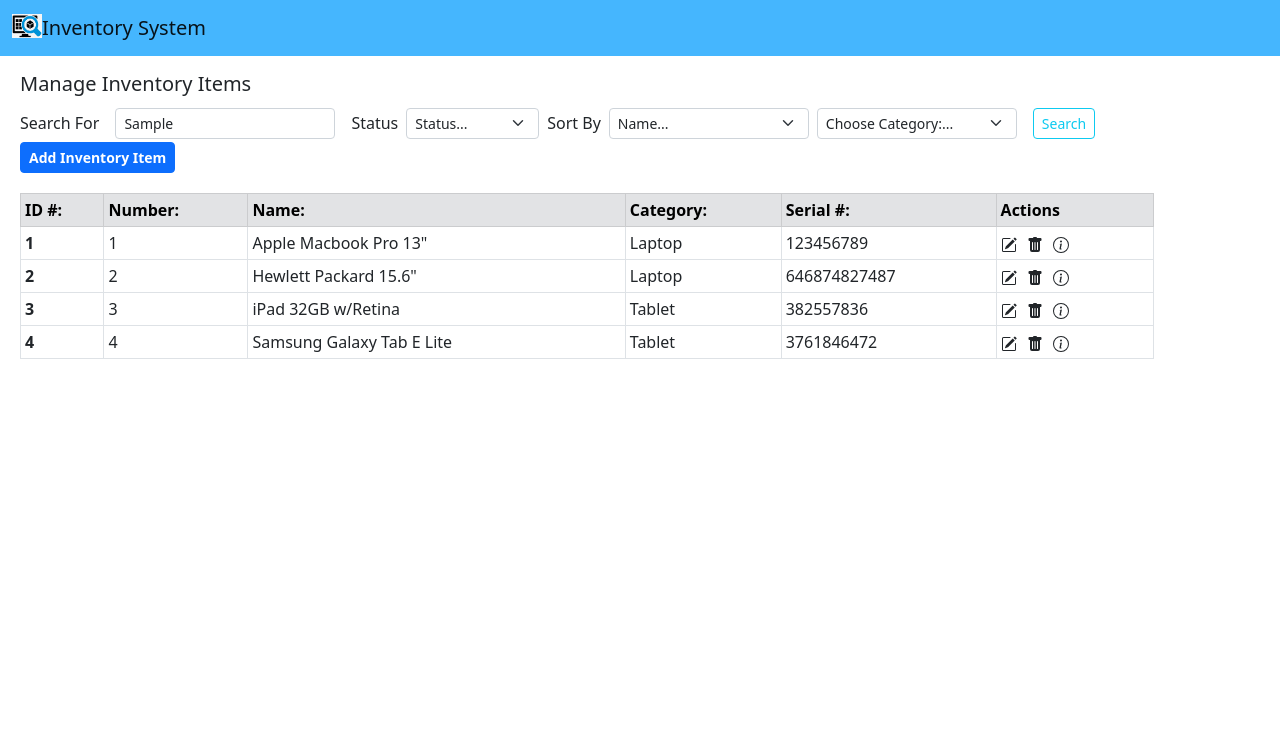
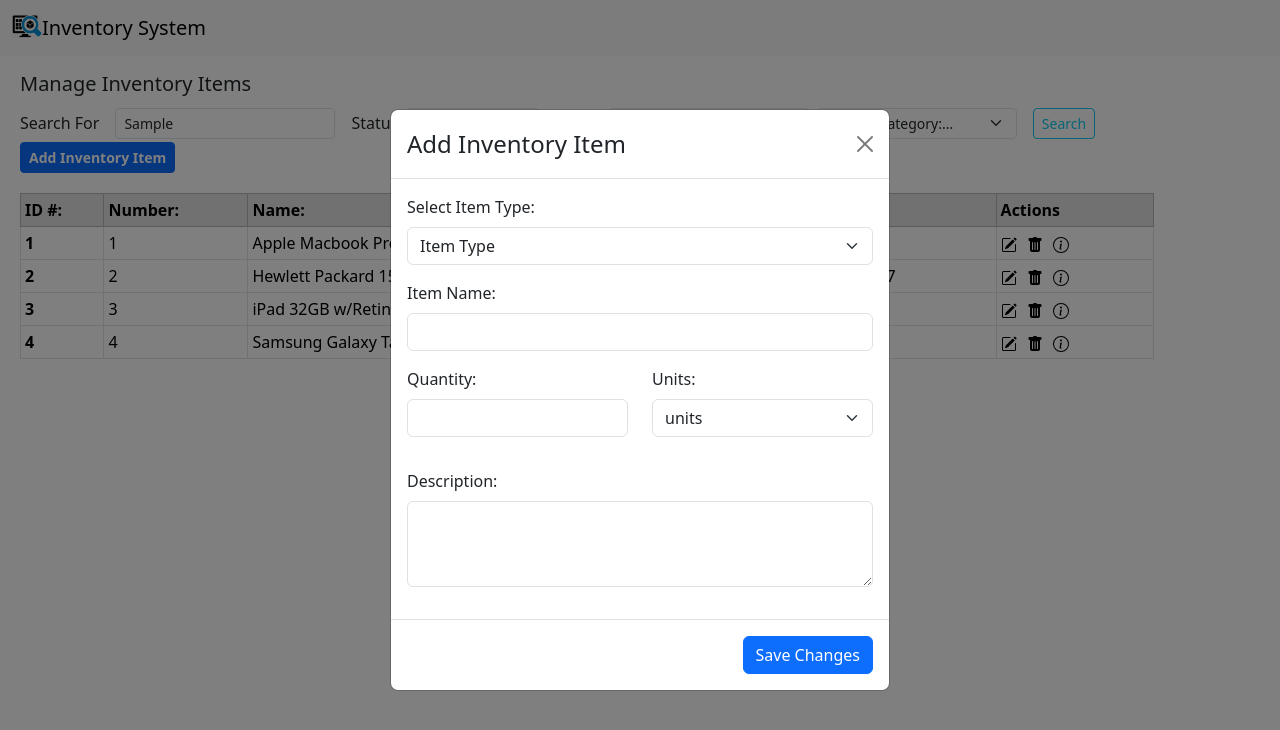
Before and after one commit to anne716/inventory-system, a React (Vite) app: page / in a window 1280 px wide. Both pictures are taken after typing "Sample" into the empty fields and a click on the button "Add Inventory Item". Shown: the top 730 px of the page. Built offline with nearby package versions, Linux system fonts and the light colour scheme.

Commit message:
Added modal

```diff
--- a/package.json
+++ b/package.json
@@ -10,9 +10,10 @@
     "preview": "vite preview"
   },
   "dependencies": {
-    "bootstrap": "^5.2.3",
+    "bootstrap": "^5.3.2",
     "bootstrap-icons": "^1.11.1",
     "react": "^18.2.0",
+    "react-bootstrap": "^2.8.0",
     "react-bootstrap-icons": "^1.10.3",
     "react-dom": "^18.2.0"
   },
--- /dev/null
+++ b/src/components/Modal/Modals.tsx
@@ -0,0 +1,106 @@
+import { useState } from "react";
+import Modal from "react-bootstrap/Modal";
+import Button from "react-bootstrap/Button";
+import Form from "react-bootstrap/Form";
+import Row from "react-bootstrap/Row";
+import Col from "react-bootstrap/Col";
+
+function Modals() {
+  const [show, setShow] = useState(false);
+  const [showSuccess, setShowSuccess] = useState(false);
+
+  const handleClose = () => setShow(false);
+  const handleShow = () => setShow(true);
+
+  const handleSubmit = () => setShowSuccess(true);
+  const handleCloseSuccess = () => {
+    setShowSuccess(false);
+    // Optionally, you can reset the form or perform other actions here
+  };
+
+  return (
+    <>
+      {/* Add Inventory Item Button */}
+      <button
+        type="button"
+        className="btn btn-primary btn-sm fw-semibold"
+        onClick={handleShow}
+      >
+        Add Inventory Item
+      </button>
+
+      <Modal
+        show={show}
+        onHide={handleClose}
+        backdrop="static"
+        keyboard={false}
+        aria-labelledby="contained-modal-title-vcenter"
+        centered
+      >
+        <Modal.Header closeButton>
+          <Modal.Title>Add Inventory Item</Modal.Title>
+        </Modal.Header>
+
+        <Modal.Body>
+          <Form>
+            <Form.Group className="mb-3" controlId="exampleForm.Select">
+              <Form.Label>Select Item Type:</Form.Label>
+              <Form.Select aria-label="Default select example1">
+                <option>Item Type</option>
+                <option value="1">Laptop</option>
+                <option value="2">Smartphone</option>
+                <option value="3">Tablet</option>
+              </Form.Select>
+            </Form.Group>
+
+            <Form.Group className="mb-3" controlId="exampleForm.ControlInput1">
+              <Form.Label>Item Name:</Form.Label>
+              <Form.Control type="text" />
+            </Form.Group>
+
+            <Row className="mb-3">
+              <Form.Group
+                as={Col}
+                className="mb-3"
+                controlId="exampleForm.ControlInput2"
+              >
+                <Form.Label>Quantity:</Form.Label>
+                <Form.Control type="number" />
+              </Form.Group>
+
+              <Form.Group
+                as={Col}
+                className="mb-3"
+                controlId="exampleForm.Select2"
+              >
+                <Form.Label>Units:</Form.Label>
+                <Form.Select aria-label="Default select example2">
+                  <option>units</option>
+                  <option value="1">1</option>
+                  <option value="2">2</option>
+                  <option value="3">3</option>
+                </Form.Select>
+              </Form.Group>
+            </Row>
+
+            <Form.Group
+              className="mb-3"
+              controlId="exampleForm.ControlTextarea1"
+            >
+              <Form.Label>Description:</Form.Label>
+              <Form.Control as="textarea" rows={3} />
+            </Form.Group>
+          </Form>
+        </Modal.Body>
+
+        <Modal.Footer>
+          <Button variant="primary" onClick={handleSubmit}>
+            Save Changes
+          </Button>
+        </Modal.Footer>
+      </Modal>
+    </>
+  );
+}
+
+export default Modals;
--- a/src/pages/HomePage/Home.tsx
+++ b/src/pages/HomePage/Home.tsx
@@ -1,6 +1,7 @@
 import Navbar from "../../components/Navbar";
 import "./Home.css";
 import Table from "./ProductTable/Table";
+import Modals from "../../components/Modal/Modals";
 
 function Home() {
   return (
@@ -81,10 +82,7 @@ function Home() {
           </div>
         </div>
 
-        {/* Add Inventory Item Button */}
-        <button type="button" className="btn btn-primary btn-sm fw-semibold">
-          Add Inventory Item
-        </button>
+        <Modals />
 
         <Table />
       </div>
```
Also changed, not shown: 1 other file (tests, documents, lock files or other folders).
